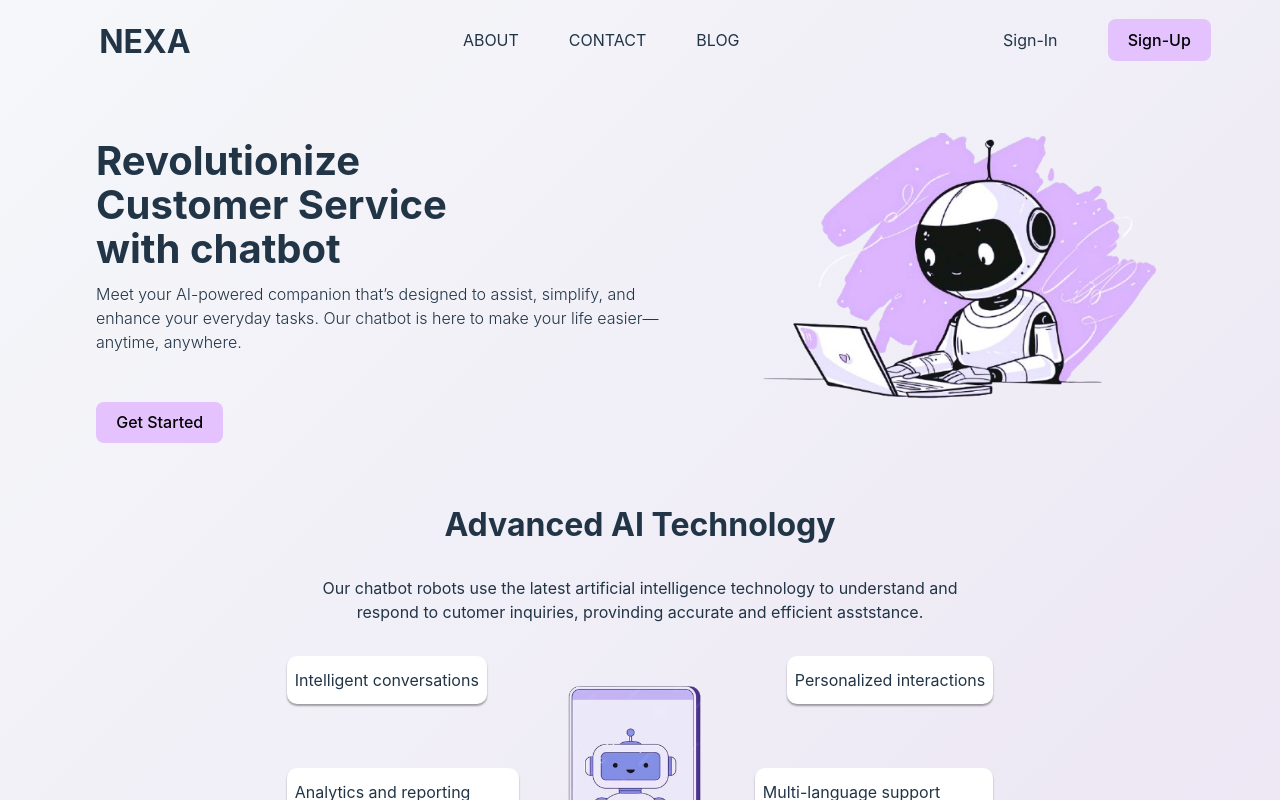
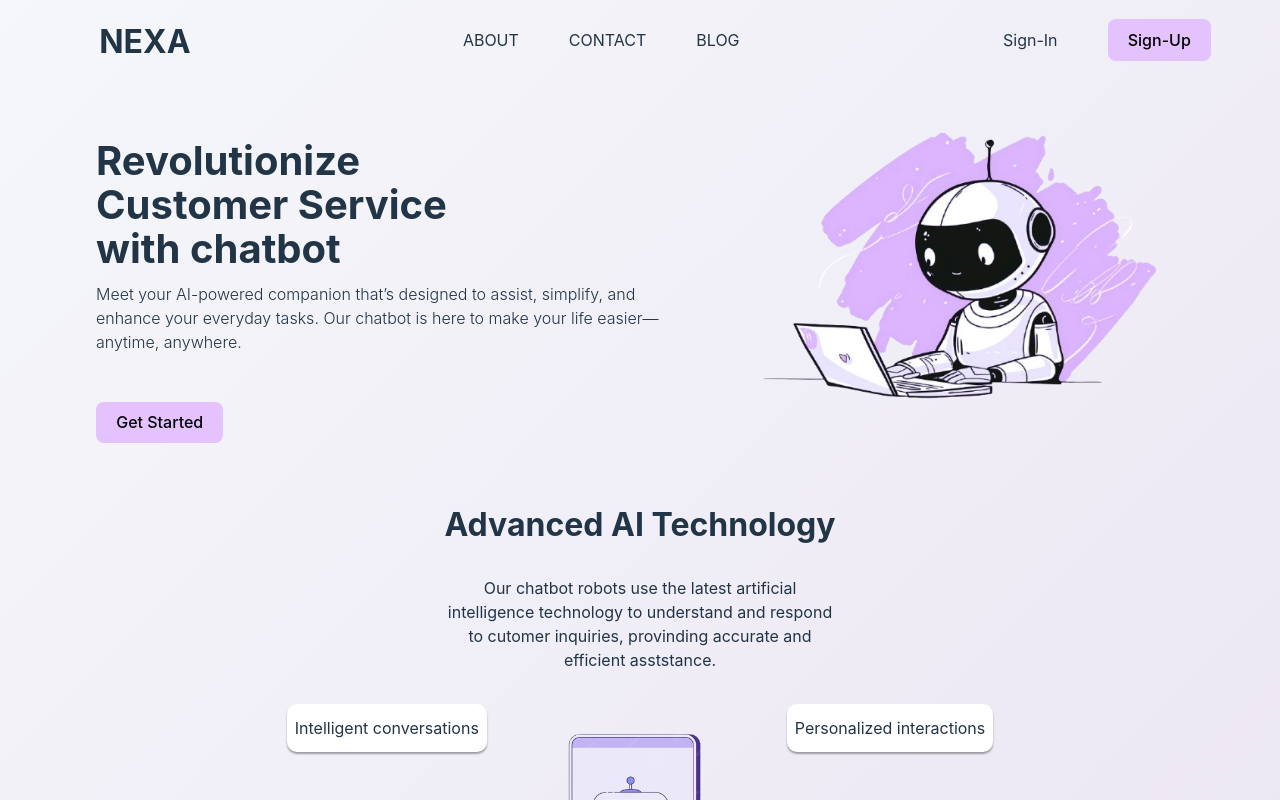
Before and after one commit to singhpriya147/Bargenix_Priya-Singh_Frontend, a React (Vite) app: page / in a window 1280 px wide. Shown: the top 800 px of the page. Built offline with nearby package versions, Linux system fonts and the light colour scheme.

Commit message:
changes in feature header

```diff
--- a/src/component/features/Feature.css
+++ b/src/component/features/Feature.css
@@ -10,7 +10,8 @@
  /* background-color: aqua; */
 }
 .feature-header{
- width: 60%;
+ max-width: 100%;
+ width: 400px;
 
 }
 
```
